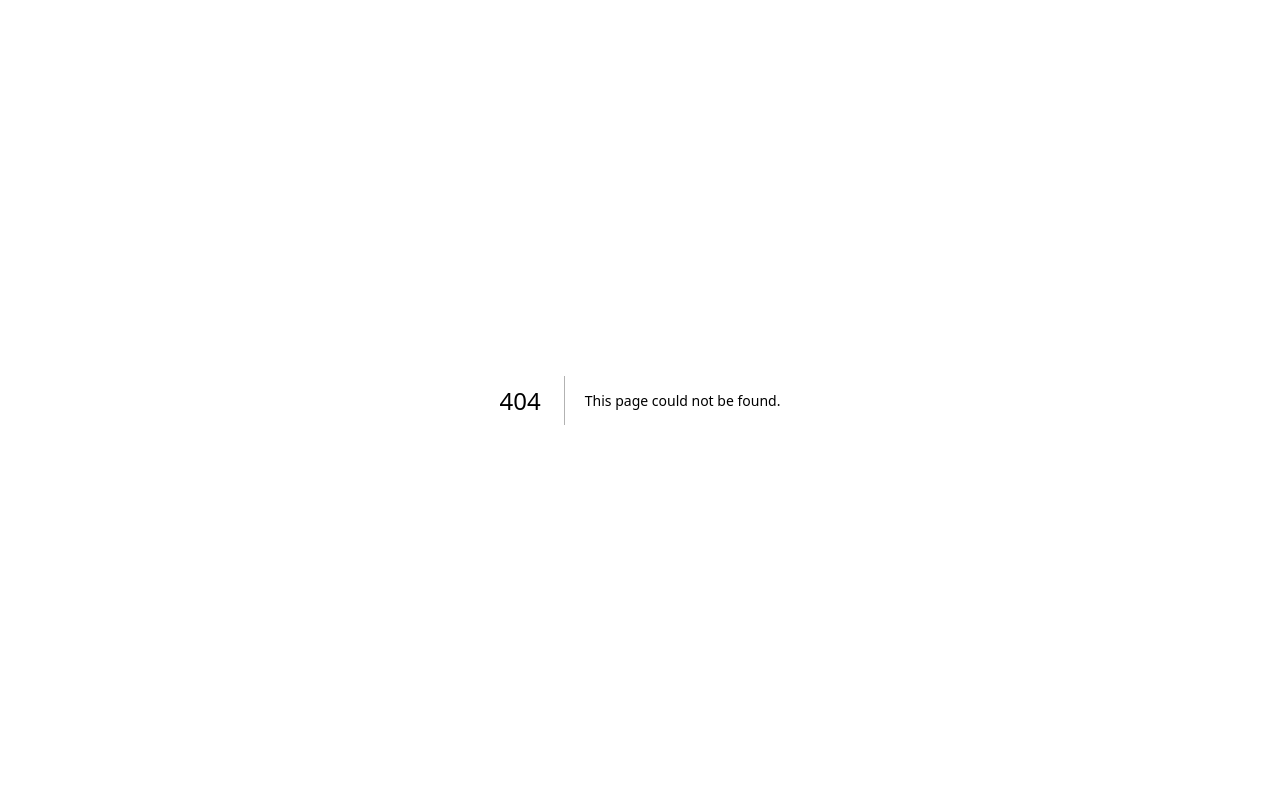
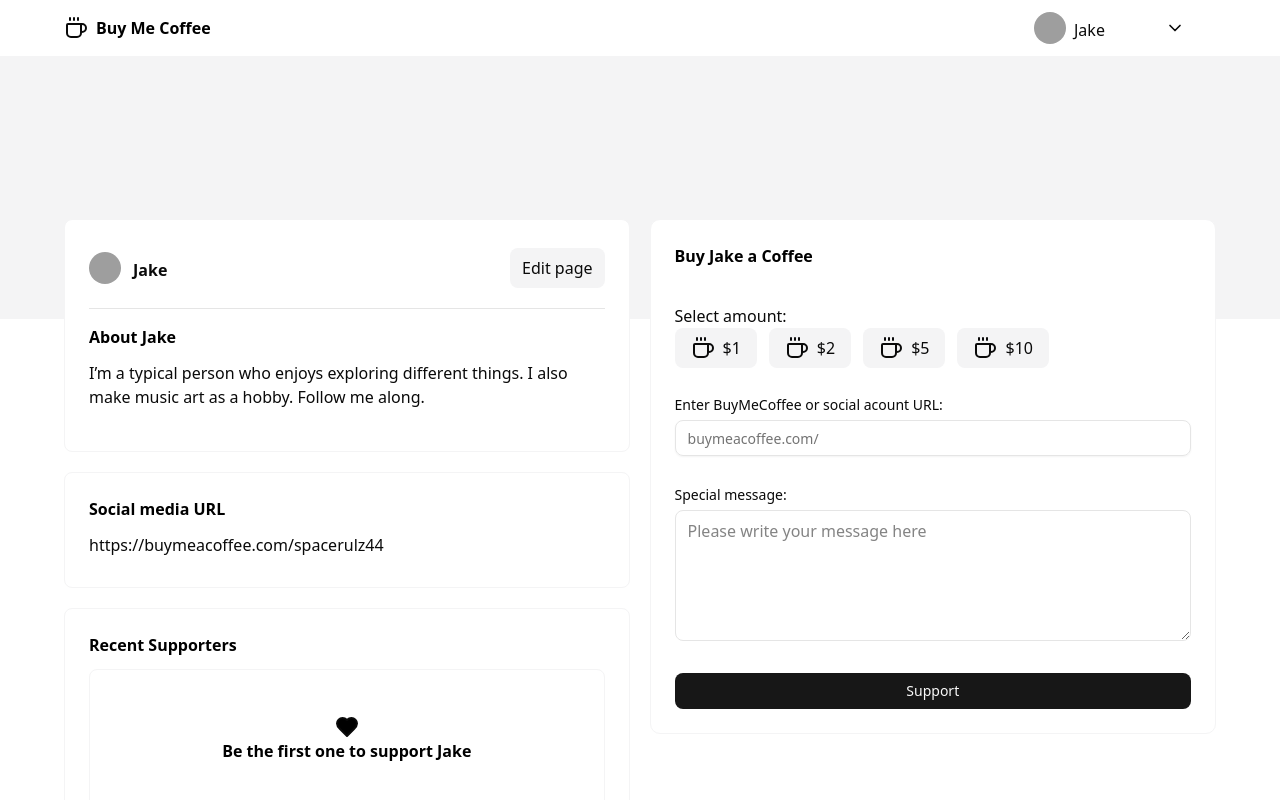
Before and after one commit to leap-2e/Front-End-Enjoyers, a Next.js app in the folder fe/: page /explore-creators/1 in a window 1280 px wide. Before the commit this address had no page. Shown: the top 800 px of the page. Built offline with nearby package versions, Linux system fonts and the light colour scheme; no server answers; grey boxes are pictures that could not be loaded.

Commit message:
expolore

```diff
--- /dev/null
+++ b/fe/src/app/(main)/explore-creators/[id]/page.tsx
@@ -0,0 +1,42 @@
+"use client"
+
+import { BuyCoffee } from "@/app/_components/BuyCoffee";
+import { EditProfile } from "@/app/_components/EditProfile";
+import { Header } from "@/app/_components/Header";
+import { BASE_URL } from "@/constants";
+import axios from "axios";
+import { useParams } from "next/navigation";
+import { useEffect, useState } from "react";
+
+export default function ExploreOthers() {
+    const params = useParams();
+    const [creator, setCreator] = useState([]);
+
+    useEffect(() => {
+        const getCreatorInfo = async () => {
+            const response = await axios.get(`${BASE_URL}/profiles?user_id=${params.id}`);
+            setCreator(response.data.profile)
+        }
+        getCreatorInfo();
+    }, [params.id])
+
+
+
+    return (
+        <div className="w-full h-screen">
+            <Header />
+
+
+            <div className="w-full h-[319px] bg-[#F4F4F5] flex justify-center items-center">
+            </div>
+
+
+
+            <div className="w-[90%] gap-5 mt-[-100px] mx-auto flex">
+                <EditProfile />
+
+                <BuyCoffee />
+            </div>
+        </div>
+    );
+}
--- a/fe/src/app/_components/Explore.tsx
+++ b/fe/src/app/_components/Explore.tsx
@@ -7,13 +7,15 @@
 import { Avatar, AvatarImage, AvatarFallback } from "@/components/ui/avatar";
 import axios from "axios";
 import { BASE_URL } from "@/constants";
+import Link from "next/link";
 
-type CreatorType = {
+export type CreatorType = {
   id: string,
   about: string,
   avatar_image: string,
   name: string,
   social_media_url: string,
+  user_id: string,
 }
 
 export function Explore() {
@@ -22,13 +24,11 @@
 
   useEffect(() => {
     const getCreators = async () => {
-      const response = await axios.get(`${BASE_URL}/profiles`);
+      const response = await axios.get(`${BASE_URL}/profiles/all`);
       setCreators(response.data.profiles)
     }
     getCreators();
   }, [])
-
-  console.log(creators, "creators")
 
   const filteredCreators = creators.filter((creator: CreatorType) =>
     creator.name.toLowerCase().includes(searchTerm.toLowerCase())
@@ -60,13 +60,16 @@
                       <h3 className="text-lg font-semibold">{creator.name}</h3>
                     </div>
                   </div>
+                  <Link href={`/explore-creators/${creator.user_id}`}>
                     <Button
                       variant="outline"
                       size="sm"
                       className="flex items-center gap-2"
                     >
-                    View profile <ExternalLink className="h-4 w-4" />
+                      View profile
+                      <ExternalLink className="h-4 w-4" />
                     </Button>
+                  </Link>
                 </div>
                 <div className="grid grid-cols-1 md:grid-cols-2 gap-6 mt-6">
                   <div>
```
Also changed, not shown: 1 other file (tests, documents, lock files or other folders). Lines whose indentation alone changed are shown as unchanged.
